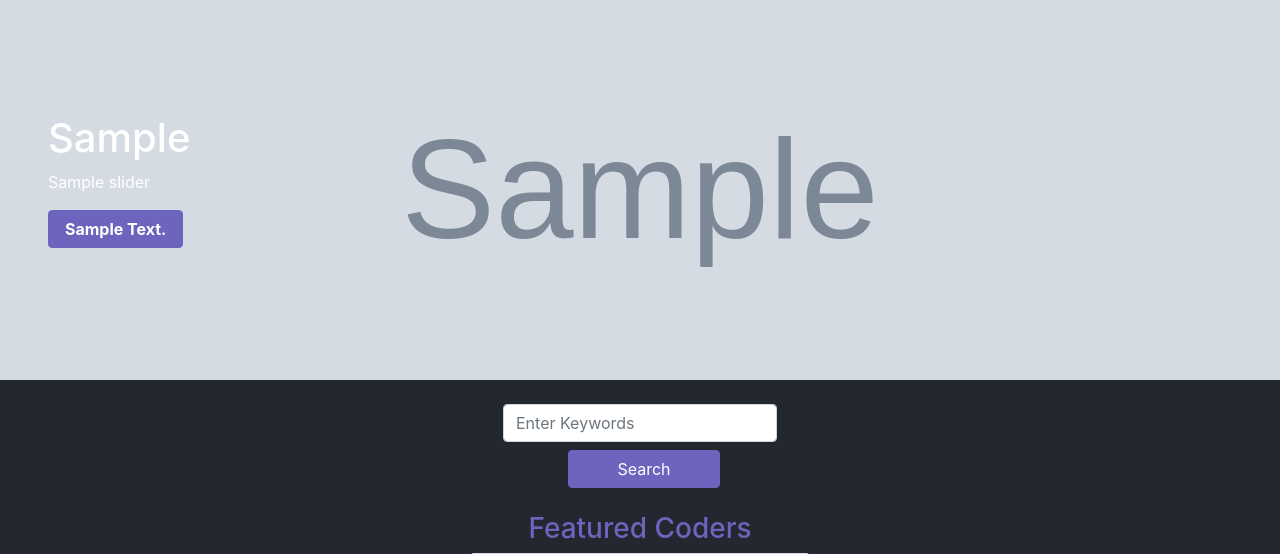
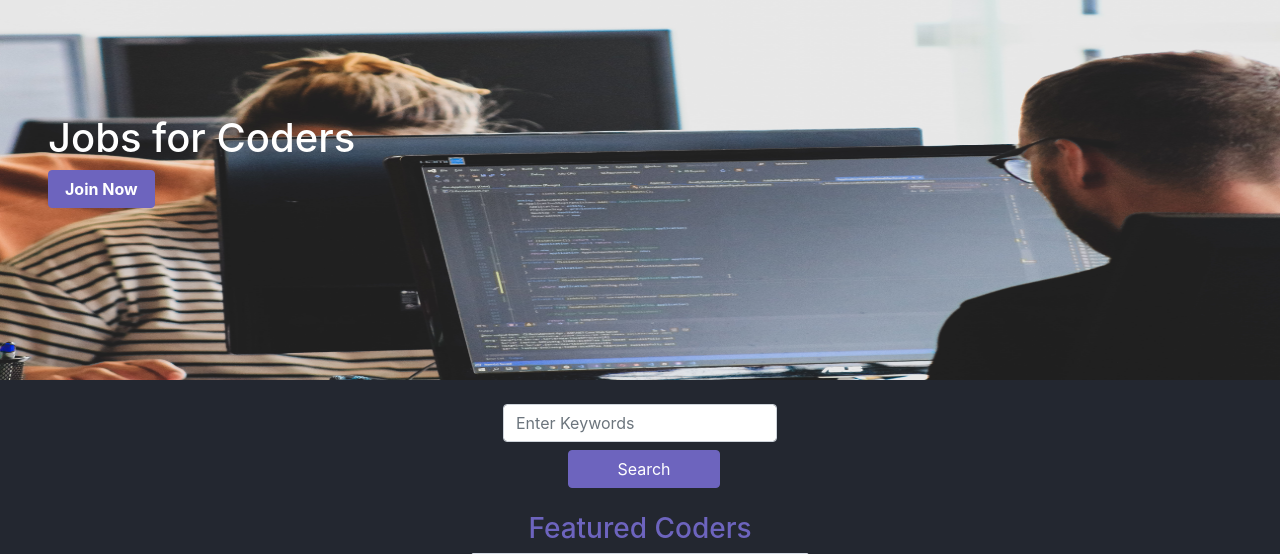
Before and after one commit to samratiam/Codersplace, a Django app: page / in a window 1280 px wide. Shown: the part 109-663 px from the top of the page. Run offline with Django 4.2, Linux system fonts and the light colour scheme; tables that the repository leaves empty hold one stand-in row (values such as "Sample post"); grey boxes marked "Sample" are stand-in pictures; some libraries are stand-ins or nearby versions.

Commit message:
Replace slider and banner images

```diff
--- a/templates/coders/coder_detail.html
+++ b/templates/coders/coder_detail.html
@@ -2,7 +2,7 @@
 <main class="single-page-coders">
 	<div class="banner">
 		<img
-			src="{% static './assets/images/bg-banner.png' %}"
+			src="{% static './assets/images/banner2.jpg' %}"
 			alt=""
 			class="img-fluid w-100"
 		/>
--- a/templates/coders/coders.html
+++ b/templates/coders/coders.html
@@ -4,7 +4,7 @@
 	<!-- Banner  -->
 	<div class="banner">
 		<img
-			src="{% static './assets/images/bg-banner.png' %}"
+			src="{% static './assets/images/banner3.jpg' %}"
 			alt=""
 			class="img-fluid w-100"
 		/>
--- a/templates/coders/search.html
+++ b/templates/coders/search.html
@@ -6,7 +6,7 @@
 <main class="searchpage">
   <!-- Banner  -->
   <div class="banner">
-    <img src="{% static './assets/images/bg-banner.png' %}" alt="" class="img-fluid w-100" />
+    <img src="{% static './assets/images/banner2.jpg' %}" alt="" class="img-fluid w-100" />
     <h1 class="text-center">Search Result</h1>
   </div>
 
--- a/templates/jobs/job_detail.html
+++ b/templates/jobs/job_detail.html
@@ -2,7 +2,7 @@
 <main class="single-page-coders">
 	<div class="banner">
 		<img
-			src="{% static './assets/images/bg-banner.png' %}"
+			src="{% static './assets/images/banner1.jpg' %}"
 			alt=""
 			class="img-fluid w-100"
 		/>
--- a/templates/jobs/jobs.html
+++ b/templates/jobs/jobs.html
@@ -4,7 +4,7 @@
 	<!-- Banner  -->
 	<div class="banner">
 		<img
-			src="{% static './assets/images/bg-banner.png' %}"
+			src="{% static './assets/images/banner1.jpg' %}"
 			alt=""
 			class="img-fluid w-100"
 		/>
--- a/templates/jobs/jobs_search.html
+++ b/templates/jobs/jobs_search.html
@@ -6,7 +6,7 @@
 <main class="searchpage">
   <!-- Banner  -->
   <div class="banner">
-    <img src="{% static './assets/images/bg-banner.png' %}" alt="" class="img-fluid w-100" />
+    <img src="{% static './assets/images/banner1.jpg' %}" alt="" class="img-fluid w-100" />
     <h1 class="text-center">Search Result</h1>
   </div>
 
--- a/templates/webpages/home.html
+++ b/templates/webpages/home.html
@@ -3,22 +3,26 @@
 <main class="home">
 	<!-- Slider  -->
 	<div class="top" data-slick='{"slidesToShow": 1, "slidesToScroll": 1}'>
-		{% for slide in sliders %}
 		<div class="top-banner">
-			<img src="{{ slide.photo.url }}" alt="" class="img-fluid w-100" />
+			<img
+				src="{% static './assets/images/banner3.jpg' %}"
+				alt="Banner 1"
+				class="img-fluid"
+			/>
 			<div class="top-container d-flex flex-column pl-5">
-				<h1>{{ slide.headline }}</h1>
-				<p>{{ slide.subtitle }}</p>
+				<h1>Jobs for Coders</h1>
+				{% comment %}
+				<p>Join now</p>
+				{% endcomment %}
 				<div>
 					<button
 						class="btn btn-accent pl-3 pr-3 text-capitalize font-weight-bold"
 					>
-						{{ slide.button_text }}
+						Join now
 					</button>
 				</div>
 			</div>
 		</div>
-		{% endfor %}
 	</div>
 
 	<!-- Keyword Search  -->
--- a/webpages/admin.py
+++ b/webpages/admin.py
@@ -1,8 +1,7 @@
 import imp
 from django.contrib import admin
-from .models import Slider, Team, Contact
+from .models import  Contact
 # Register your models here.
 
-admin.site.register(Slider)
-admin.site.register(Team)
+
 admin.site.register(Contact)
--- a/webpages/models.py
+++ b/webpages/models.py
@@ -1,28 +1,6 @@
 from django.db import models
 
 # Create your models here.
-class Team(models.Model):
-    first_name = models.CharField(max_length=255)
-    last_name = models.CharField(max_length=255)
-    role = models.CharField(max_length=255)
-    fb_link = models.CharField(max_length=255)
-    linkedin_link = models.CharField(max_length=255)
-    photo = models.ImageField(upload_to="media/team/")
-    created_date = models.DateTimeField(auto_now_add=True)
-
-    def __str__(self):
-        return self.first_name
-
-class Slider(models.Model):
-    headline = models.CharField(max_length=255)
-    subtitle = models.CharField(max_length=255)
-    button_text = models.CharField(max_length=255)
-    photo = models.ImageField(upload_to = 'media/slider/')
-    created_date = models.DateTimeField(auto_now_add=True)
-
-    def __str__(self):
-        return self.headline
-
 class Contact(models.Model):
     full_name = models.CharField(max_length=255)
     phone = models.CharField(max_length=10)
--- a/webpages/views.py
+++ b/webpages/views.py
@@ -1,22 +1,19 @@
 from django.shortcuts import render, redirect
-from .models import Slider, Team, Contact
+from .models import  Contact
 from coders.models import Coder
 from django.contrib import messages
 # Create your views here.
 def home(request):
-    sliders = Slider.objects.all()
-    teams = Team.objects.all()
+
     featured_coders = Coder.objects.order_by('-created_date').filter(is_featured=True)
 
     data = {
-        'sliders': sliders,
-        'teams' : teams,
+
         'featured_coders': featured_coders,
     }
     return render(request, 'webpages/home.html',data)
 
-def about(request):
-    return render(request, 'webpages/about.html')
+
 
 def contact(request):
     if request.method == 'POST':
```
Also changed, not shown: templates/webpages/contact.html (+0 -8 lines), codersplace/static/assets/images/banner2.jpg (added), codersplace/static/assets/images/banner3.jpg (added), codersplace/static/assets/images/bg-banner.png (deleted), media/companies/y2_378mo7Y.png (added), 2 other files.
